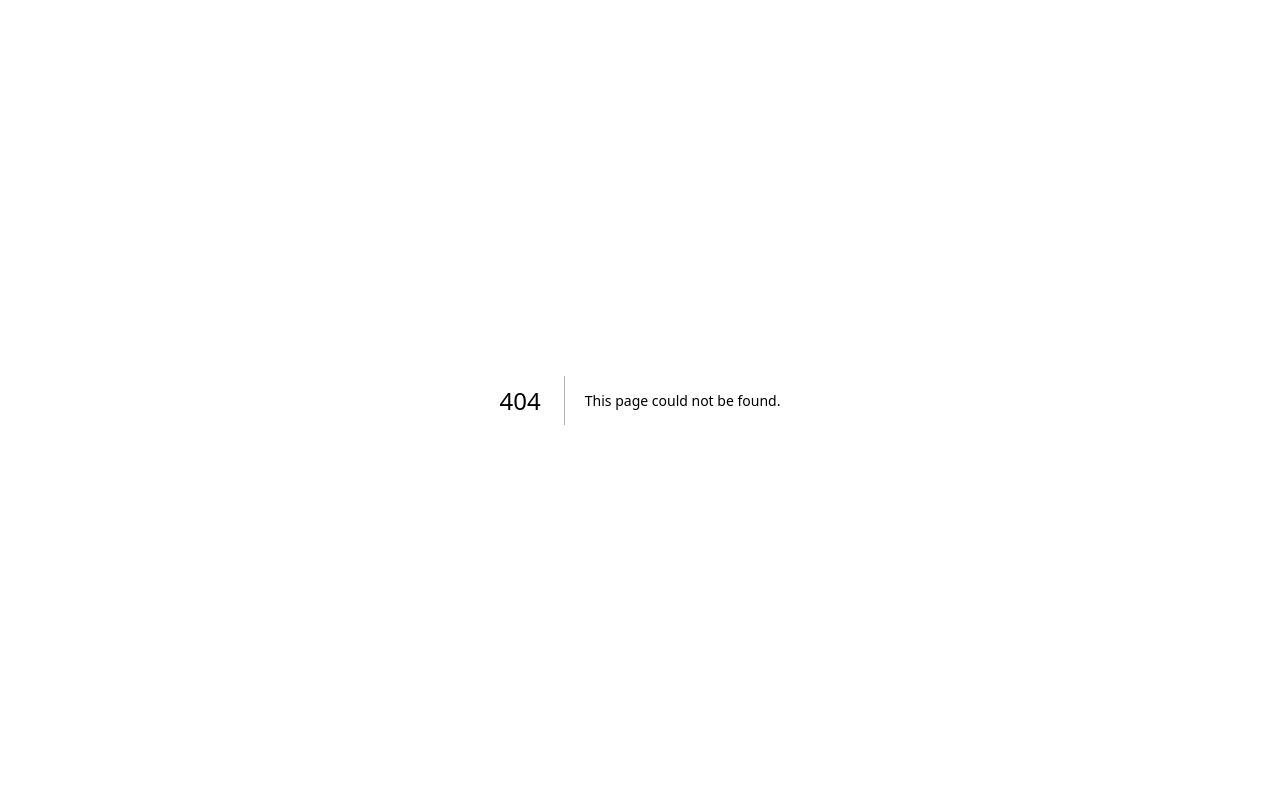
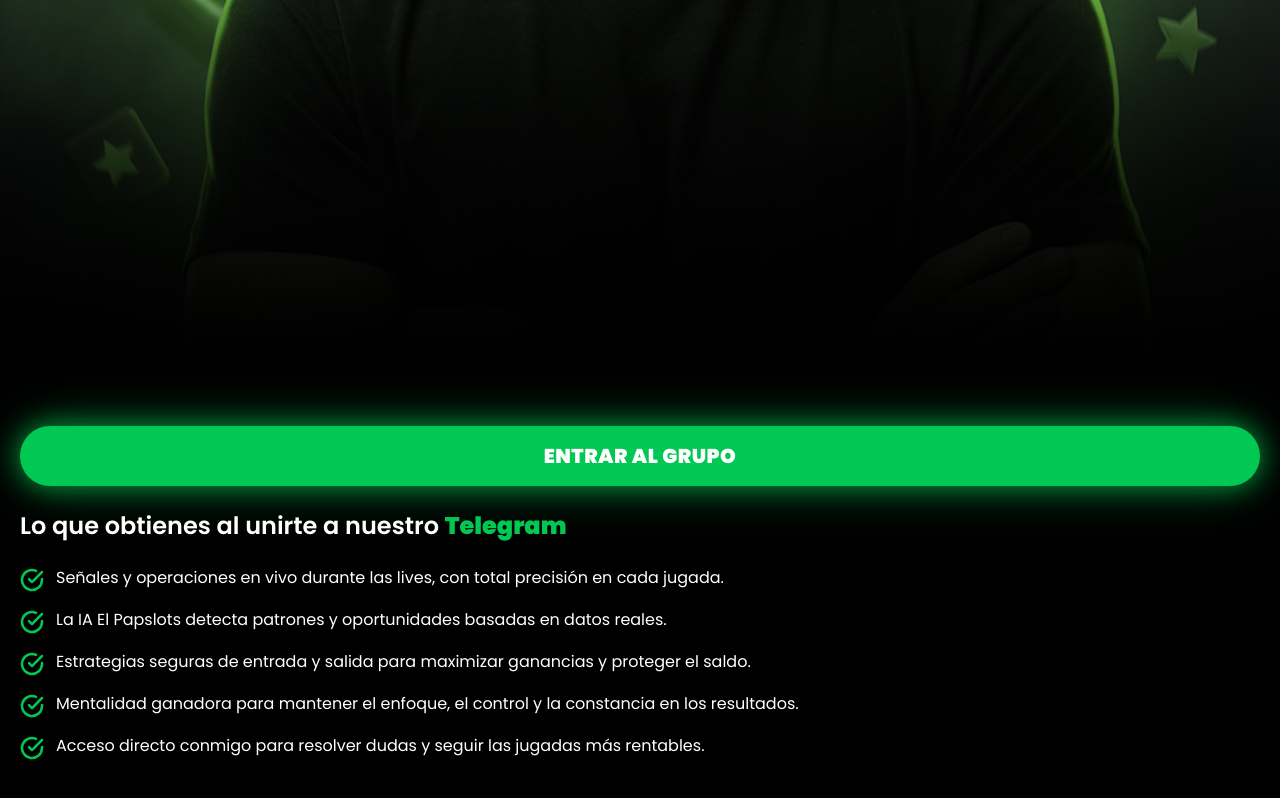
Before and after one commit to 24games/tipstervicente, a Next.js app: page /ia-vicente in a window 1280 px wide. Before the commit this address had no page. Built offline with nearby package versions, Linux system fonts and the light colour scheme.

Commit message:
Adiciona landing page /ia-vicente estilo Stories do Instagram

```diff
--- /dev/null
+++ b/app/ia-vicente/page.tsx
@@ -0,0 +1,131 @@
+'use client';
+
+import { motion } from 'framer-motion';
+import { CheckCircle } from 'lucide-react';
+
+const TELEGRAM_LINK = 'https://t.me/seu-grupo';
+
+export default function IAVicentePage() {
+  const benefits = [
+    'Señales y operaciones en vivo durante las lives, con total precisión en cada jugada.',
+    'La IA El Papslots detecta patrones y oportunidades basadas en datos reales.',
+    'Estrategias seguras de entrada y salida para maximizar ganancias y proteger el saldo.',
+    'Mentalidad ganadora para mantener el enfoque, el control y la constancia en los resultados.',
+    'Acceso directo conmigo para resolver dudas y seguir las jugadas más rentables.',
+  ];
+
+  return (
+    <>
+      <style jsx global>{`
+        @import url('https://fonts.googleapis.com/css2?family=Poppins:wght@400;600;700;800;900&family=Montserrat:wght@400;600;700;800;900&display=swap');
+
+        * {
+          font-family: 'Poppins', 'Montserrat', -apple-system, BlinkMacSystemFont, 'Segoe UI', sans-serif;
+          -webkit-font-smoothing: antialiased;
+          -moz-osx-font-smoothing: grayscale;
+        }
+
+        @keyframes glow-pulse {
+          0%, 100% {
+            box-shadow: 0 0 20px rgba(0, 200, 83, 0.5), 0 0 40px rgba(0, 200, 83, 0.3);
+          }
+          50% {
+            box-shadow: 0 0 30px rgba(0, 200, 83, 0.8), 0 0 60px rgba(0, 200, 83, 0.5);
+          }
+        }
+
+        .btn-glow {
+          animation: glow-pulse 2s ease-in-out infinite;
+        }
+
+        html, body {
+          overflow-x: hidden;
+          max-width: 100vw;
+        }
+
+        * {
+          max-width: 100%;
+        }
+      `}</style>
+
+      {/* Container Principal - Fullscreen estilo Stories */}
+      <div className="relative min-h-screen w-full flex flex-col justify-end overflow-hidden">
+        {/* Background - Imagem do Expert (placeholder por enquanto) */}
+        <div
+          className="absolute inset-0 bg-cover bg-center bg-no-repeat"
+          style={{
+            backgroundImage: 'url(/ia-vicente/images/background%20lp%20cassino%20vicente.webp)',
+            backgroundColor: '#1a1a1a', // Fallback caso a imagem não carregue
+          }}
+        />
+
+        {/* Overlay Gradiente - Transparente no topo, Preto na base */}
+        <div className="absolute inset-0 bg-gradient-to-t from-black via-black/90 to-transparent" />
+
+        {/* Conteúdo - Ancorado na parte inferior */}
+        <div className="relative z-10 px-5 pb-10 pt-20 w-full">
+          <motion.div
+            initial={{ opacity: 0, y: 30 }}
+            animate={{ opacity: 1, y: 0 }}
+            transition={{ duration: 0.8, delay: 0.2 }}
+            className="space-y-6"
+          >
+            {/* Botão CTA - Destaque Principal */}
+            <motion.a
+              href={TELEGRAM_LINK}
+              target="_blank"
+              rel="noopener noreferrer"
+              className="btn-glow block w-full bg-[#00C853] hover:bg-[#00B248] text-white font-black text-lg sm:text-xl py-4 px-6 rounded-full transition-all duration-300 text-center uppercase tracking-wide"
+              whileHover={{ scale: 1.02 }}
+              whileTap={{ scale: 0.98 }}
+            >
+              ENTRAR AL GRUPO
+            </motion.a>
+
+            {/* Headline */}
+            <motion.h1
+              initial={{ opacity: 0, y: 20 }}
+              animate={{ opacity: 1, y: 0 }}
+              transition={{ duration: 0.8, delay: 0.4 }}
+              className="text-white text-xl sm:text-2xl font-semibold leading-tight"
+            >
+              Lo que obtienes al unirte a nuestro{' '}
+              <span className="text-[#00C853] font-black">Telegram</span>
+            </motion.h1>
+
+            {/* Lista de Benefícios */}
+            <motion.ul
+              initial={{ opacity: 0, y: 20 }}
+              animate={{ opacity: 1, y: 0 }}
+              transition={{ duration: 0.8, delay: 0.6 }}
+              className="space-y-4"
+            >
+              {benefits.map((benefit, index) => (
+                <motion.li
+                  key={index}
+                  initial={{ opacity: 0, x: -20 }}
+                  animate={{ opacity: 1, x: 0 }}
+                  transition={{ duration: 0.5, delay: 0.7 + index * 0.1 }}
+                  className="flex items-start gap-3"
+                >
+                  {/* Ícone Check Verde Neon */}
+                  <div className="flex-shrink-0 mt-0.5">
+                    <CheckCircle
+                      className="w-6 h-6 text-[#00C853]"
+                      strokeWidth={2.5}
+                    />
+                  </div>
+
+                  {/* Texto do Benefício */}
+                  <p className="text-white text-sm sm:text-base leading-relaxed flex-1">
+                    {benefit}
+                  </p>
+                </motion.li>
+              ))}
+            </motion.ul>
+          </motion.div>
+        </div>
+      </div>
+    </>
+  );
+}
```
Also changed, not shown: public/ia-vicente/images/background lp cassino vicente.webp (added).
